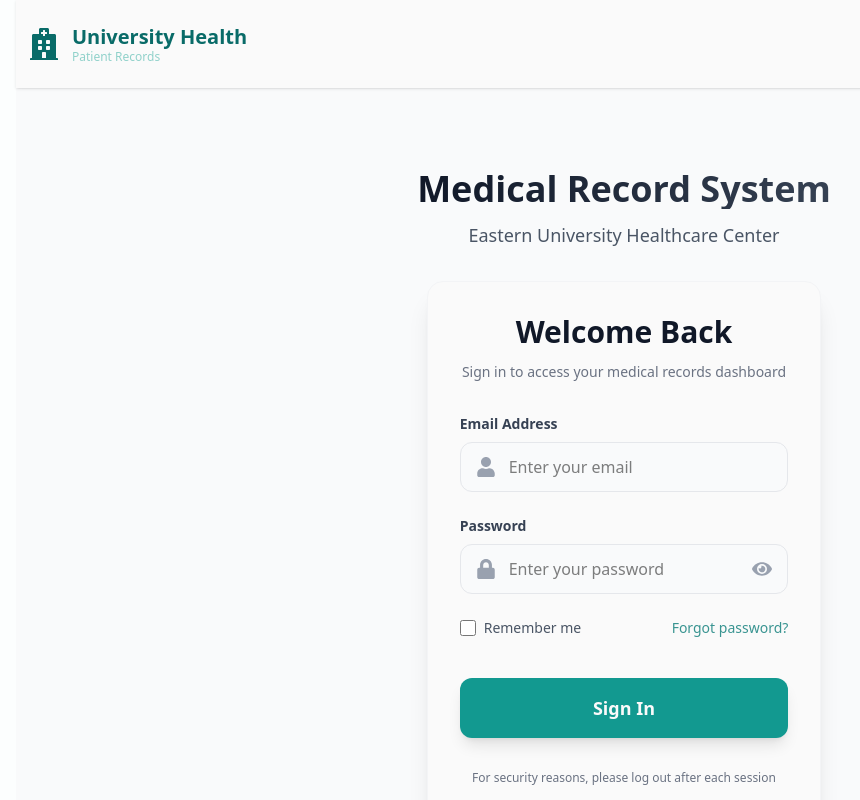
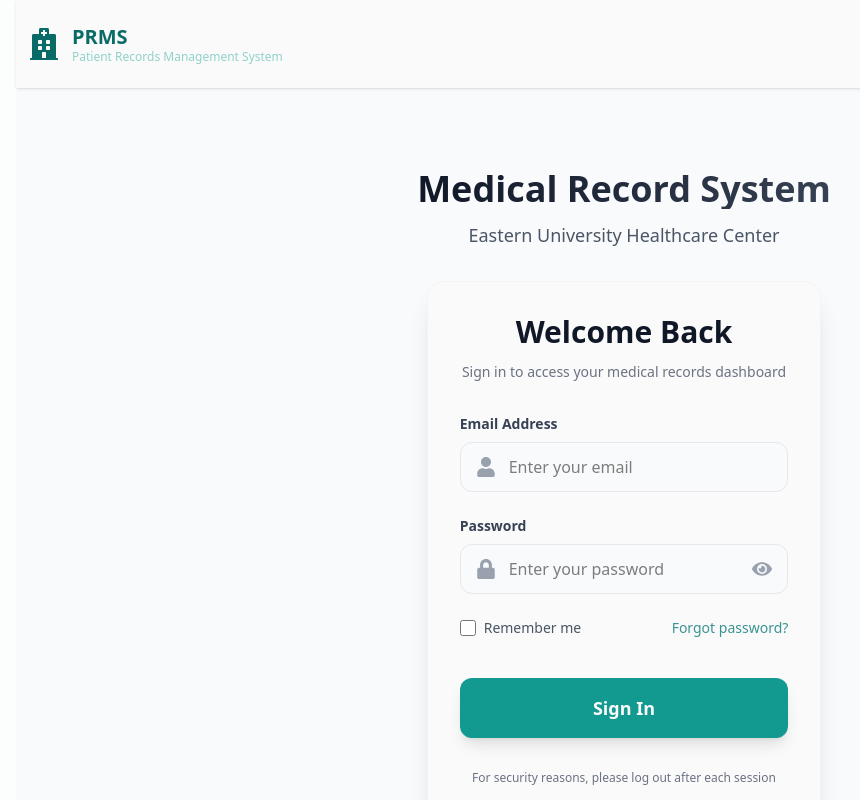
Before and after one commit to Community-Project-Group-01/PRMS, a React (Vite) app in the folder client/: page /login in a window 1280 px wide. Shown: the top 800 px of the page, without its empty margins (16-876 px from the left). Built offline with nearby package versions, Linux system fonts and the light colour scheme; no server answers.

Commit message:
navbar updated

```diff
--- a/client/src/components/common/Navbar.jsx
+++ b/client/src/components/common/Navbar.jsx
@@ -32,9 +32,9 @@ const Navbar = () => {
               <FaHospital className="w-8 h-8 text-primary-dark" />
               <div>
                 <h1 className="text-xl font-bold leading-tight">
-                  University Health
+                  PRMS
                 </h1>
-                <p className="text-xs text-secondary-dark">Patient Records</p>
+                <p className="text-xs text-secondary-dark">Patient Records Management System</p>
               </div>
             </div>
           </div>
```
